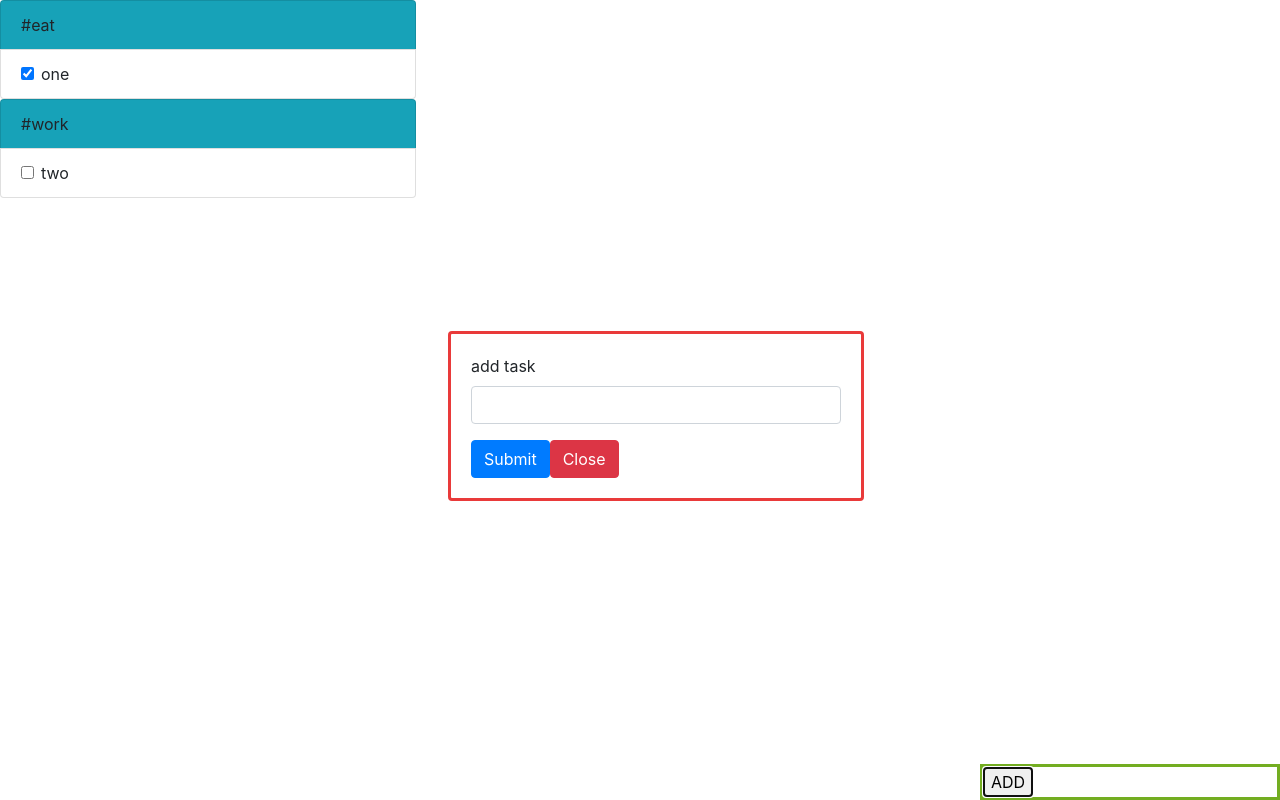
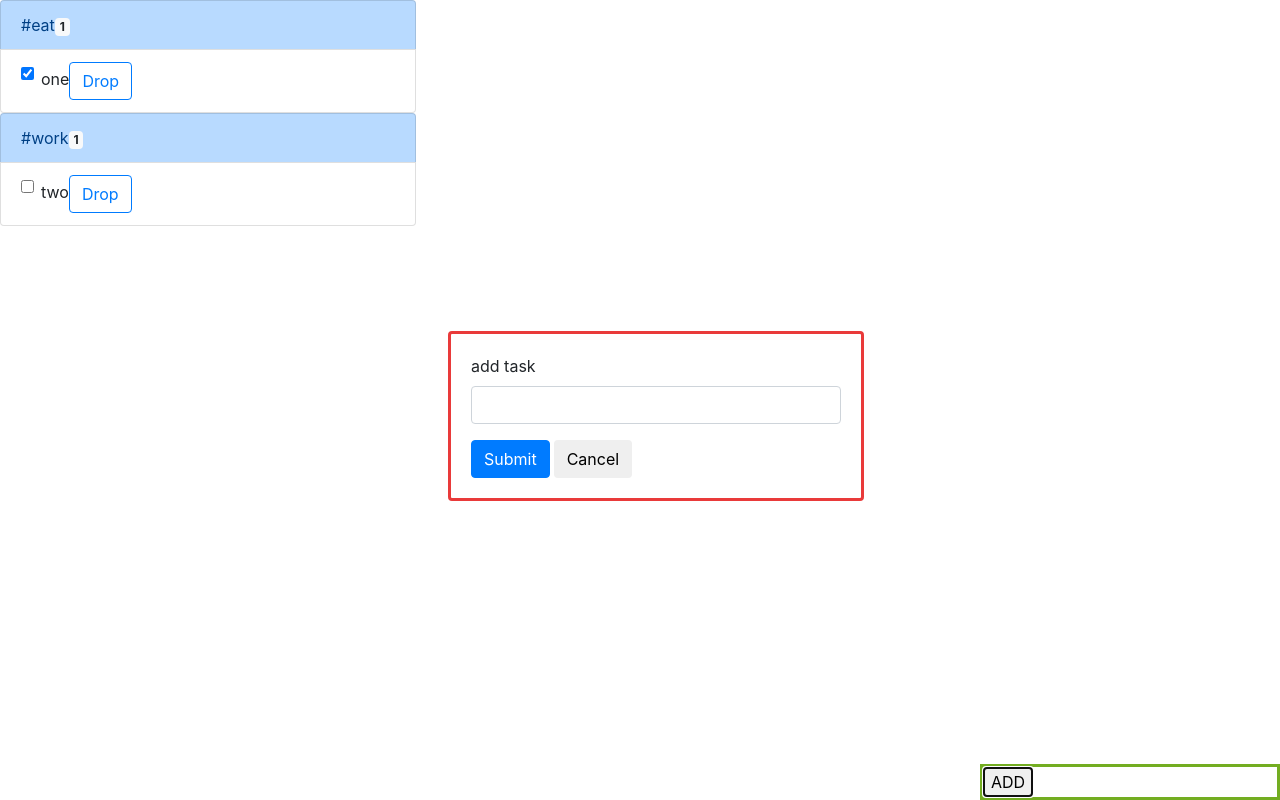
Before and after one commit to karthik-kzk/tasks, a React (Create React App) app: page / in a window 1280 px wide. Both pictures are taken after a click on the button "ADD". Built offline with nearby package versions, Linux system fonts and the light colour scheme.

Commit message:
feat: added drop button

```diff
--- a/src/components/AddTask.js
+++ b/src/components/AddTask.js
@@ -42,7 +42,7 @@ function groupBy(array) {
   return result;
 }
 
-function renderList(array, onEdit,onComplete) {
+function renderList(array, onEdit, onComplete, onDrop) {
   const obj = groupBy(array);
   const rows = [];
   for (const variable in obj) {
@@ -51,8 +51,9 @@ function renderList(array, onEdit,onComplete) {
     rows.push(
       <>
         <ul class="list-group ">
-          <li className="list-group-item bg-info" key={variable}>
+          <li className="list-group-item list-group-item-primary" key={variable}>
             {variable}
+            <span class="badge badge-light">{obj[variable].length}</span>
           </li>
           {obj[variable].map((val, index) => {
             return (
@@ -62,6 +63,14 @@ function renderList(array, onEdit,onComplete) {
                   <label class="form-check-label" for="flexCheckChecked" id={val.id} onClick={onEdit}>
                     {val.title}
                     </label>
+                  <button
+                    type="submit"
+                    className="btn btn-outline-primary"
+                    id={val.id}
+                    onClick={onDrop}
+                  >
+                    Drop
+                  </button>
                 </div>
 
               </li>
@@ -88,7 +97,9 @@ export const AddTask = () => {
     console.log("email", addTask, editId);
     e.preventDefault();
     const strArray = addTask.split("#");
-    const task = {};
+    const task = {
+      status:"pending"
+    };
 
     task.title = strArray[0];
     task.tags = strArray[1] != undefined ? "#" + strArray[1] : "#default";
@@ -140,6 +151,15 @@ export const AddTask = () => {
     setEditId(-1);
   }
 
+  function onDrop(e){
+    const id = e.target.id;
+    e.preventDefault();
+    const index = list.findIndex((v) => v.id === parseInt(id));
+    const updatedList = list
+    updatedList[index].status = 'dropped';
+    setList(updatedList);
+  }
+
   // useEffect(() => {
   //   const list = JSON.parse(localStorage.getItem("list"));
   //   if (list) setList(list);
@@ -173,23 +193,23 @@ export const AddTask = () => {
 
             <button
               type="submit"
-              className="btn btn-primary"
+              className="btn  btn-primary mr-1"
               onClick={onSubmit}
             >
               Submit
             </button>
             <button
               type="submit"
-              className="btn btn-danger"
+              className="btn  btn-neutral"
               onClick={onAddTaskClose}
             >
-              Close
+              Cancel
             </button>
           </form>
         </div>
       )}
       <ul className="list-group">
-        {renderList(list, onEdit, onComplete)}
+        {renderList(list, onEdit, onComplete, onDrop)}
         {/* {list?.map((v, i) => {
           return (
             <>
```
